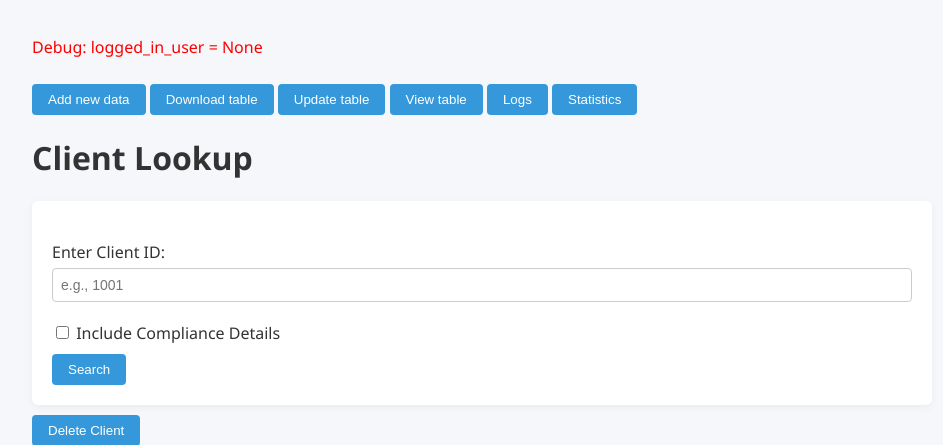
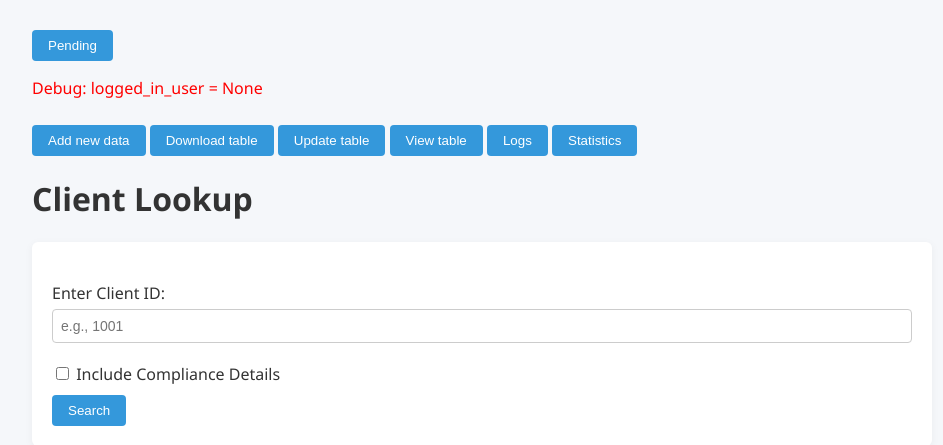
Before and after one commit to Remusseah/Client_interface, a Flask app: page /main_page in a window 1280 px wide. Shown: the top 445 px of the page, without its empty margins (158-1101 px from the left). Run offline with Flask 3, Linux system fonts and the light colour scheme; some libraries are stand-ins or nearby versions.

Commit message:
extra things

```diff
--- a/app.py
+++ b/app.py
@@ -284,6 +284,9 @@ def view_page():
 @app.route("/statistics_page")
 def statistics_page():
     return render_template("statistics.html")
+@app.route("/pending_page")
+def pending_page():
+    return render_template("pending.html")
 @app.route("/login_page")
 def login_page():
     return render_template("login.html")
--- a/templates/index.html
+++ b/templates/index.html
@@ -11,11 +11,9 @@
             Logged in as <strong>{{ logged_in_user }}</strong>
         </div>
     {% endif %}
-    {% if logged_in_email in ["boss@example.com", "remuseah@gmail.com", "rm_lead@example.com"] %}
-    <a href="/pending_approval" style="text-decoration: none;">
-        <button type="button">Pending Approvals</button>
+    <a href="/pending_page" style="text-decoration: none;">
+        <button type="button">Pending </button>
     </a>
-    {% endif %}
     <p style="color: red;">Debug: logged_in_user = {{ logged_in_user }}</p>
 
     <a href="/add" style="text-decoration: none;">
```
